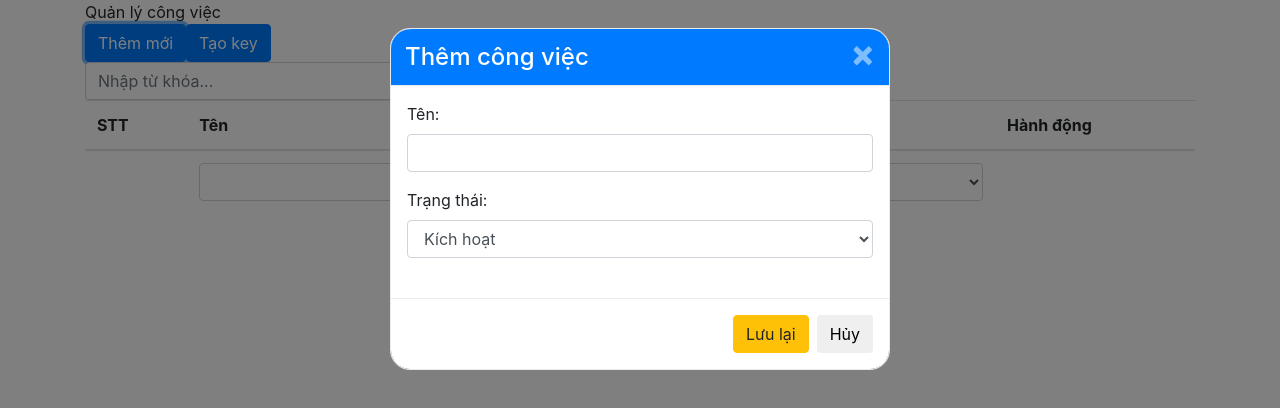
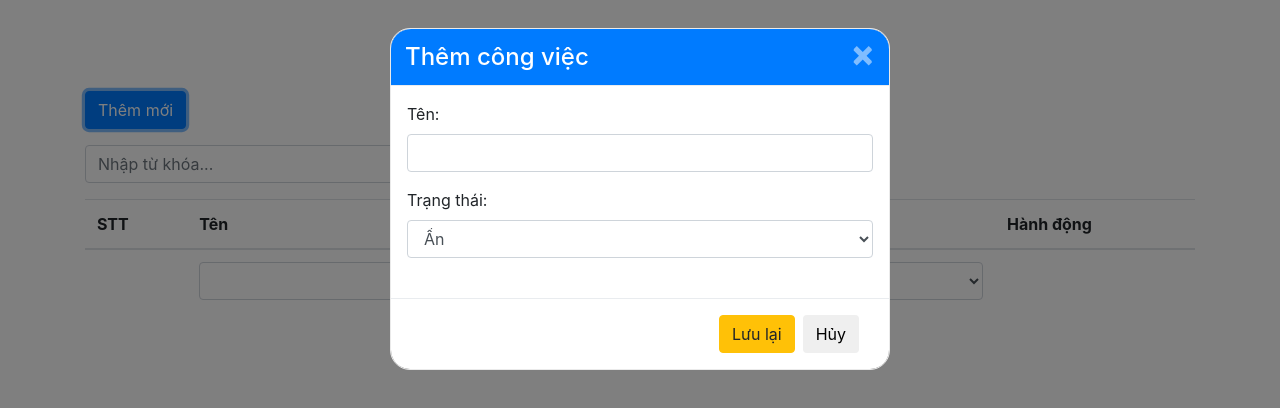
Before and after one commit to july26th/todo-list, a React (Create React App) app: page / in a window 1280 px wide. Both pictures are taken after a click on the button "Thêm mới". Shown: the top 408 px of the page. Built offline with nearby package versions, Linux system fonts and the light colour scheme.

Commit message:
add, edit and delete tasks function

```diff
--- a/public/index.html
+++ b/public/index.html
@@ -20,6 +20,7 @@ crossorigin="anonymous">
     <script src="https://code.jquery.com/jquery-3.3.1.slim.min.js"
 integrity="sha384-q8i/X+965DzO0rT7abK41JStQIAqVgRVzpbzo5smXKp4YfRvH+8abtTE1Pi6jizo"
 crossorigin="anonymous"></script>
+    <script src="https://cdnjs.cloudflare.com/ajax/libs/jquery/3.4.1/jquery.min.js"></script>
 
     <script src="https://cdnjs.cloudflare.com/ajax/libs/popper.js/1.14.0/umd/popper.min.js"
 integrity="sha384-cs/chFZiN24E4KMATLdqdvsezGxaGsi4hLGOzlXwp5UZB1LY//20VyM2taTB4QvJ"
--- a/src/App.css
+++ b/src/App.css
@@ -1,3 +1,11 @@
+.page-title {
+  font-size: 34px;
+  font-weight: 500;
+  margin: 20px 0px;
+}
+.App button {
+  margin-right: 14px;
+}
 .header-taskform {
   display: flex;
   justify-content: space-between;
@@ -16,3 +24,6 @@
   border: 1px solid #eaeaea;
   border-radius: 20px;
 }
+td {
+  text-align: center;
+}
--- a/src/App.js
+++ b/src/App.js
@@ -7,7 +7,9 @@ class App extends Component{
   constructor() {
     super();
     this.state = {
-      tasks: []
+      tasks: [],
+      isEditing: null,
+      isDisplay: false
     }
   }
 
@@ -23,48 +25,144 @@ class App extends Component{
   randomID(){
     return Math.floor((Math.random()*0x10000)+1).toString(16);
   }
-  onGenerate = () => {
-    const taskslist = [
-      {
-        id: this.generateID(),
-        name: 'Học ReactJS',
-        status: true
-      },
-      {
-        id: this.generateID(),
-        name: 'Học HTML & CSS',
-        status: true
-      },
-      {
-        id: this.generateID(),
-        name: 'Học Javascript',
-        status: false
-      }
-    ];
-    this.setState({
-      tasks: taskslist
-    });
-    localStorage.setItem('tasks', JSON.stringify(taskslist));
-  };
+  // onGenerate = () => {
+  //   const taskslist = [
+  //     {
+  //       id: this.generateID(),
+  //       taskName: 'Học ReactJS',
+  //       status: true
+  //     },
+  //     {
+  //       id: this.generateID(),
+  //       taskName: 'Học HTML & CSS',
+  //       status: true
+  //     },
+  //     {
+  //       id: this.generateID(),
+  //       taskName: 'Học Javascript',
+  //       status: false
+  //     }
+  //   ];
+  //   this.setState({
+  //     tasks: taskslist
+  //   });
+  //   localStorage.setItem('tasks', JSON.stringify(taskslist));
+  // };
   generateID(){
     return this.randomID() + this.randomID() + this.randomID() + '-'
     + this.randomID() + this.randomID() + this.randomID();
   }
+
+  onSubmit = (data) => {
+    var {tasks} = this.state;
+    if(data.id === ""){
+    data.id = this.generateID();
+    tasks = tasks.concat(data);
+    }
+    else {
+      var neww = tasks.map((key, index) => {
+        if(key.id === data.id)
+        {
+        tasks[index] = data;
+        }
+      });
+    }
+
+    this.setState({
+      tasks: tasks,
+      isDisplay: false,
+      isEditing: null
+    });
+    localStorage.setItem('tasks', JSON.stringify(tasks));
+
+  }
+  onUpdateStatus = (id) => {
+    var { tasks } = this.state;
+    var s = tasks.map((key, index) => {
+      if(index === id) {
+        tasks[index].status = !tasks[index].status;
+        this.setState({
+          tasks: tasks
+        });
+        localStorage.setItem('tasks', JSON.stringify(tasks));
+
+      }
+    });
+  };
+  onDelete = (id) => {
+    var { tasks } = this.state;
+    var s = tasks.map((key, index) => {
+      if(index === id) {
+        tasks.splice(index, 1);
+        this.setState({
+          tasks: tasks
+        });
+        localStorage.setItem('tasks', JSON.stringify(tasks));
+      }
+    });
+
+
+  }
+  onEdit = (id) => {
+    var { tasks } = this.state;
+    var s = tasks.map((key, index) => {
+      if(index === id) {
+        this.setState({
+          isEditing: tasks[index],
+          isDisplay: true
+        });
+        const $ = window.$;
+        $("#myModal").modal('show');
+      }
+    });
+  }
+  isDisplay = () => {
+    this.setState({
+      isDisplay: true
+    });
+  }
+  onCloseForm = (value) => {
+    if(value)
+    this.setState({
+      isDisplay: false
+    })
+  }
+  deleteEdit = (value) => {
+    if(value)
+    this.setState({
+      isEditing: null
+    })
+  }
   render(){
-    var { tasks } = this.state;
+    var { tasks, isEditing, isDisplay } = this.state;
+    const $ = window.$;
+    if(isDisplay) {
+      $("#myModal").modal('show');
+    }
+    else {
+      $("#myModal").modal('hide');
+    }
     return(
       <div className="App">
       <div className="container">
-           <div className="page-title">Quản lý công việc</div>
+           <div className="page-title text-center">Quản lý công việc</div>
       <div className="row">
         <div className="col-md-12">
-        <button type="button" class="btn btn-primary" data-toggle="modal" data-target="#myModal">Thêm mới</button>
-          <button className="btn btn-primary" onClick={this.onGenerate} type="submit">Tạo key</button>
-          <div id="myModal" class="modal fade" role="dialog">
-            <TaskForm />
+        <button type="button" className="btn btn-primary" data-toggle="modal"
+         data-backdrop="static" data-keyboard="false"
+        onClick={this.isDisplay} data-target="#myModal">Thêm mới</button>
+          {/* <button className="btn btn-primary" onClick={this.onGenerate} type="submit">Tạo key</button> */}
+          <div id="myModal" className="modal fade" role="dialog">
+          <div className="modal-dialog">
+            {
+             isDisplay ?
+            <TaskForm deleteEdit={this.deleteEdit} onCloseForm={this.onCloseForm} onSubmit={this.onSubmit} isEditing = {isEditing} /> : null
+            }
+          </div>
           </div>
             <Control />
-            <TaskList tasks = {tasks}/>
+            <TaskList tasks = {tasks} onDelete={this.onDelete}
+             onUpdateStatus={this.onUpdateStatus} onEdit={this.onEdit}/>
         </div>
       </div>
       </div>
--- a/src/components/Control.js
+++ b/src/components/Control.js
@@ -10,7 +10,7 @@ class Control extends Component{
 
   render(){
     return(
-        <div className="row">
+        <div className="row mt-3">
         <Search />
         <Sort />
         </div>
--- a/src/components/TaskForm.js
+++ b/src/components/TaskForm.js
@@ -1,43 +1,84 @@
 import React, { Component} from "react";
 
 class TaskForm extends Component{
-  constructor() {
-    super();
+  constructor(props) {
+    super(props);
+    this.state = {
+      id: '',
+      taskName: '',
+      status: false
+    }
+  }
+  componentWillMount() {
+    if(this.props.isEditing)
+    {
+     this.setState({
+        id: this.props.isEditing.id,
+        taskName: this.props.isEditing.taskName,
+        status: this.props.isEditing.status
+      })
+    }
+  }
+  componentWillUnmount() {
+    return this.props.deleteEdit(true);
+  }
+  onChange = (event) => {
+    var name = event.target.name;
+    var value = event.target.value;
+    if(name === 'status')
+    value === 'false' ? value = false : value = true;
+    this.setState({
+      [name]: value
+    });
+  }
+  onSubmit = (event) => {
+    event.preventDefault();
+    this.props.onSubmit(this.state);
+    this.onClear();
+  }
+  onClear = () => {
+    this.setState({
+      id: '',
+      taskName: '',
+      status: false
+    });
+  }
+  onCloseForm = () => {
+    this.props.onCloseForm(true);
+  };
+  render(){
 
-  }
-
-
-  render(){
     return(
 
-            <div class="modal-dialog">
+              <div className="modal-content">
+                <div className="modal-header header-taskform ">
+                  <h4 className="modal-title">
+                  {this.props.isEditing ? 'Sửa công việc' : 'Thêm công việc'}</h4>
+                  <button type="button" onClick={this.onCloseForm} className="close" >&times;</button>
+                </div>
+                <form onSubmit={this.onSubmit}>
 
-              <div class="modal-content">
-                <div class="modal-header header-taskform ">
-                  <h4 class="modal-title">Thêm công việc</h4>
-                  <button type="button" class="close" data-dismiss="modal">&times;</button>
-                </div>
-                <div class="modal-body">
-                  <form>
+                <div className="modal-body">
                   <div className="form-group">
                     <label>Tên: </label>
-                    <input type="text" className="form-control" name="name"/>
+                    <input required type="text" className="form-control"
+                    name="taskName"  value={this.state.taskName} onChange={this.onChange}/>
                   </div>
                     <label>Trạng thái: </label>
-                    <select className="form-control" name="status">
+                    <select className="form-control" name="status"
+                    value={this.state.status} onChange={this.onChange}>
                       <option value={true}>Kích hoạt</option>
                       <option value={false}>Ẩn</option>
                     </select><br/>
-
-                    </form>
                 </div>
-                <div class="modal-footer">
+                <div className="modal-footer">
                   <button className="btn btn-warning" type="submit">Lưu lại</button>
-                  <button type="button" class="btn btn-default" data-dismiss="modal">Hủy</button>
+                  <button type="button" className="btn btn-default" onClick={this.onClear}>Hủy</button>
                 </div>
+                </form>
               </div>
 
-            </div>
+
 
 
 
--- a/src/components/TaskItem.js
+++ b/src/components/TaskItem.js
@@ -6,21 +6,29 @@ class TaskItem extends Component{
 
   }
 
-
+  onUpdateStatus = () => {
+    return this.props.onUpdateStatus(this.props.id);
+  }
+  onDelete = () => {
+    return this.props.onDelete(this.props.id);
+  }
+  onEdit = () => {
+    return this.props.onEdit(this.props.id);
+  }
   render(){
       var {task, id} = this.props;
     return(
         <tr>
             <td>{id}</td>
-            <td>{task.name}</td>
+            <td>{task.taskName}</td>
             <td>
-            <span className ={classNames('btn', {'btn-outline-success': task.status},
+            <span onClick={this.onUpdateStatus} className ={classNames('btn', {'btn-outline-success': task.status},
             {'btn-outline-dark': !task.status})}>
             {task.status === true ? 'Kích hoạt' : 'Ẩn'}</span>
             </td>
             <td>
-            <button className="btn btn-warning" type="submit">Sửa</button>
-            <button className="btn btn-danger" type="submit">Xóa</button>
+            <button data-backdrop="static" data-keyboard="false" data-toggle="modal" data-target="#myModal" onClick={this.onEdit} className="btn btn-warning" type="submit">Sửa</button>
+            <button onClick={this.onDelete} className="btn btn-danger" type="submit">Xóa</button>
             </td>
         </tr>
     );
--- a/src/components/TaskList.js
+++ b/src/components/TaskList.js
@@ -5,17 +5,16 @@ class TaskList extends Component{
     super();
 
   }
-
-
   render(){
     var { tasks } = this.props;
     var elmTasks = tasks.map((item, index) => {
-      return <TaskItem key={index} id={index} task={item} />
+      return <TaskItem key={index} id={index} task={item} onEdit={this.props.onEdit}
+      onDelete={this.props.onDelete} onUpdateStatus = {this.props.onUpdateStatus} />
     });
     return(
         <div className="row">
               <div className="col-md-12">
-               <table className="table table-borderd table-hover">
+               <table className="table table-borderd table-hover mt-3">
               <thead>
                 <tr>
                   <th>STT</th>
```
